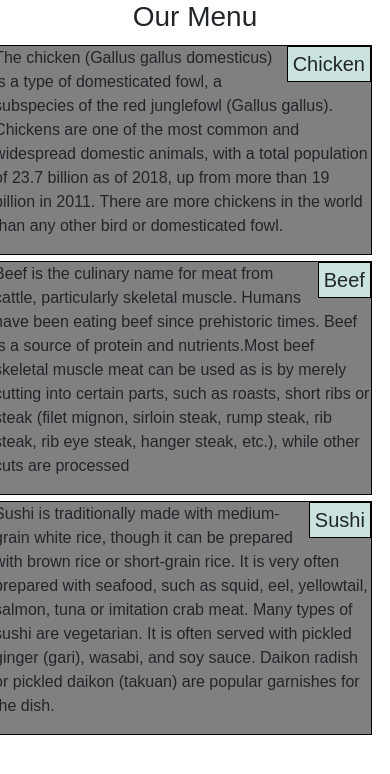
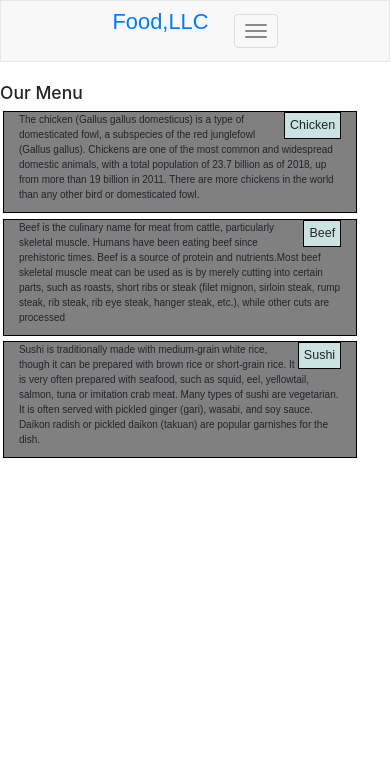
Before and after one commit to yvonne0922/Mod2, a plain HTML site: page index.html in a window 390 px wide. Drawn offline with nearby package versions, Linux system fonts and the light colour scheme.

Commit message:
Update index.html

```diff
--- a/index.html
+++ b/index.html
@@ -4,6 +4,9 @@
     <meta charset='utf-8'>
     <meta http-equiv="X-UA-Compatible" content="chrome=1">
     <meta name="viewport" content="width=device-width, initial-scale=1, maximum-scale=1">
+   <link rel="stylesheet" href="https://maxcdn.bootstrapcdn.com/bootstrap/3.4.1/css/bootstrap.min.css">
+  <script src="https://ajax.googleapis.com/ajax/libs/jquery/3.5.1/jquery.min.js"></script>
+  <script src="https://maxcdn.bootstrapcdn.com/bootstrap/3.4.1/js/bootstrap.min.js"></script>
 
     <!--[if lt IE 9]>
     <script src="//html5shiv.googlecode.com/svn/trunk/html5.js"></script>
@@ -18,30 +21,69 @@
 
   <body>
     <header>
-        <h1>Our Menu</h1>
+
+
+
+<header>
+
+	<h1 class="hidden-xs text-left">Food,LLC</h1>
+
+    <nav id="header-nav" class="navbar navbar-default visible-xs">
+      <div class="container">
+        <div class="navbar-header">
+
+
+          <button type="button" class="navbar-toggle collapsed ml-auto hidden-sm-up float-xs-right" data-toggle="collapse" data-target="#collapsable-nav" aria-expanded="false">
+            <span class="sr-only">Toggle navigation</span>
+            <span class="icon-bar"></span>
+            <span class="icon-bar"></span>
+            <span class="icon-bar"></span>
+          </button>
+
+			<div class="navbar-brand">
+            <a href="index.html"><h1>Food,LLC</h1></a>
+          </div>
+        </div>
+
+        <div id="collapsable-nav" class="collapse navbar-collapse">
+           <ul id="nav-list" class="nav navbar-nav">
+            <li><a href="#"> Menu</a></li>
+            <li><a href="#"> About</a></li>
+            <li><a href="#"> Awards</a></li>
+
+         </ul><!-- #nav-list -->
+        </div><!-- .collapse .navbar-collapse -->
+      </div><!-- .container -->
+    </nav><!-- #header-nav -->
+
+
+        <h3>Our Menu</h3>
 
         </header>
 
+<div class="container">
       <div class="row">
-      <section>
+      <section class="col-md-5 col-lg-3">
 
       <h2>Chicken</h2>
       <p>The chicken (Gallus gallus domesticus) is a type of domesticated fowl, a subspecies of the red junglefowl (Gallus gallus). Chickens are one of the most common and widespread domestic animals, with a total population of 23.7 billion as of 2018, up from more than 19 billion in 2011. There are more chickens in the world than any other bird or domesticated fowl. </p>
   </section>
 
-  	<section>
+  	<section class="col-md-5 col-lg-3">
       <h2>Beef</h2>
       <p>Beef is the culinary name for meat from cattle, particularly skeletal muscle. Humans have been eating beef since prehistoric times. Beef is a source of protein and nutrients.Most beef skeletal muscle meat can be used as is by merely cutting into certain parts, such as roasts, short ribs or steak (filet mignon, sirloin steak, rump steak, rib steak, rib eye steak, hanger steak, etc.), while other cuts are processed </p>
 
   </section>
 
-  <section id="sushi">
+  <section class="col-md-10 col-lg-3">
       <h2>Sushi</h2>
       <p>Sushi is traditionally made with medium-grain white rice, though it can be prepared with brown rice or short-grain rice. It is very often prepared with seafood, such as squid, eel, yellowtail, salmon, tuna or imitation crab meat. Many types of sushi are vegetarian. It is often served with pickled ginger (gari), wasabi, and soy sauce. Daikon radish or pickled daikon (takuan) are popular garnishes for the dish.</p>
   </section>
 
 
      </div>
+     </div>
+
 
   </body>
 </html>
```
